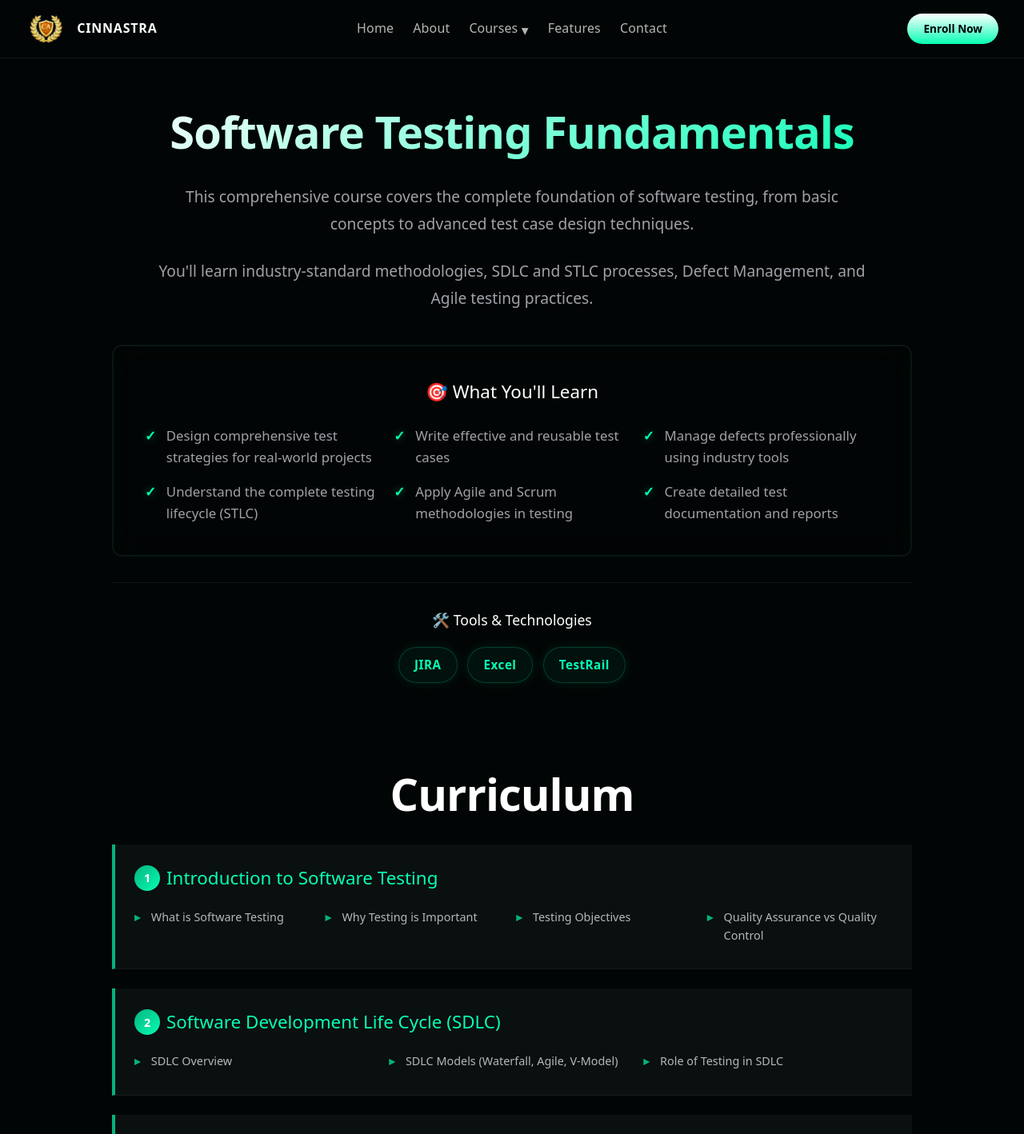
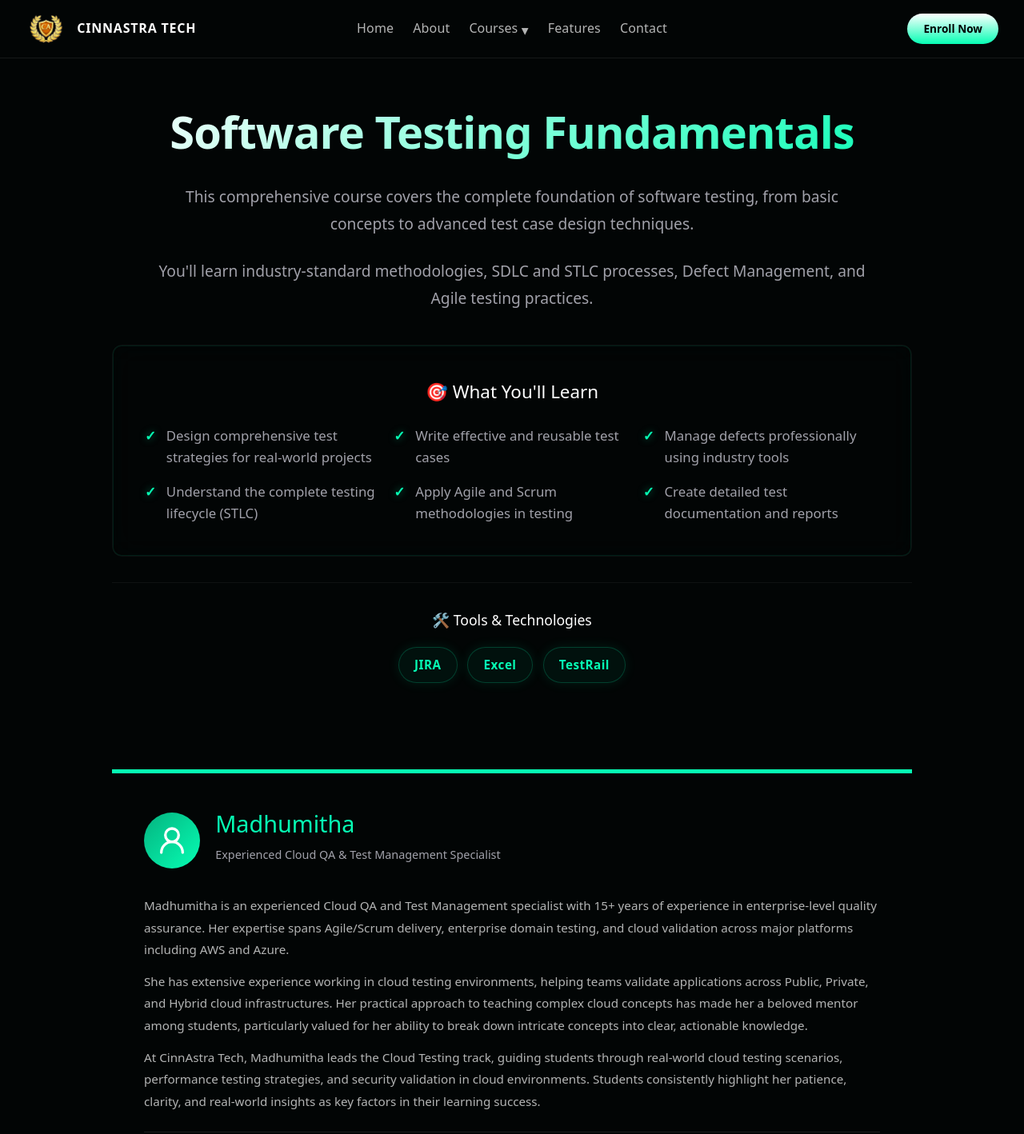
Before and after one commit to cinnastratech/website, a Next.js app: page /courses/fundamentals in a window 1280 px wide. Shown: the top 1418 px of the page at 80% size. Built offline with nearby package versions, Linux system fonts and the light colour scheme.

Commit message:
feat: Implement initial site layout with a responsive header featuring navigation, course mega-menu, mobile drawer, and enrollment dialog, along with foundational page and data structures.

```diff
--- a/app/layout.tsx
+++ b/app/layout.tsx
@@ -10,30 +10,30 @@ const robotoMono = Roboto_Mono({ subsets: ['latin'], display: 'swap', variable:
 export const metadata: Metadata = {
   metadataBase: new URL('https://cinnastratech.com'),
   title: {
-    default: 'CinnAstraTech – Premier Software Testing Training Institute',
-    template: '%s | CinnAstraTech'
+    default: 'CinnAstra Tech – Premier Software Testing Training Institute',
+    template: '%s | CinnAstra Tech'
   },
-  description: 'Master manual and automated software testing. Guarnateed internship, expert-led training in Selenium, Playwright, AI testing, and more. Transform your career with CinnAstraTech.',
+  description: 'Master manual and automated software testing. Guaranteed internship, expert-led training in Selenium, Playwright, AI testing, and more. Transform your career with CinnAstra Tech.',
   keywords: ['Software Testing Training', 'Selenium Course', 'Playwright Automation', 'QA Course with Internship', 'AI in Testing', 'API Testing Training'],
-  authors: [{ name: 'CinnAstraTech Team' }],
-  creator: 'CinnAstraTech',
-  publisher: 'CinnAstraTech',
+  authors: [{ name: 'CinnAstra Tech Team' }],
+  creator: 'CinnAstra Tech',
+  publisher: 'CinnAstra Tech',
   formatDetection: {
     email: false,
     address: false,
     telephone: false,
   },
   openGraph: {
-    title: 'CinnAstraTech – Innovate Beyond Boundaries',
+    title: 'CinnAstra Tech – Innovate Beyond Boundaries',
     description: 'Premier software testing training institute with guaranteed internship and placement support.',
     url: 'https://cinnastratech.com',
-    siteName: 'CinnAstraTech',
+    siteName: 'CinnAstra Tech',
     locale: 'en_IN',
     type: 'website',
   },
   twitter: {
     card: 'summary_large_image',
-    title: 'CinnAstraTech – Software Testing Training',
+    title: 'CinnAstra Tech – Software Testing Training',
     description: 'Transform your career with expert-led software testing courses.',
   },
   robots: {
--- a/app/page.tsx
+++ b/app/page.tsx
@@ -2,8 +2,8 @@ import type { Metadata } from 'next';
 import HeroSection from '@/components/home/HeroSection';
 
 export const metadata: Metadata = {
-  title: 'Home | CinnAstraTech – Innovate Beyond Boundaries',
-  description: 'Master software testing with CinnAstraTech. Expert-led courses in Selenium, Playwright, Cloud Testing, and AI-powered QA. Guaranteed internships available.',
+  title: 'Home | CinnAstra Tech – Innovate Beyond Boundaries',
+  description: 'Master software testing with CinnAstra Tech. Expert-led courses in Selenium, Playwright, Cloud Testing, and AI-powered QA. Guaranteed internships available.',
 };
 import AudienceSection from '@/components/home/AudienceSection';
 import CoursesOverview from '@/components/home/CoursesOverview';
--- a/components/layout/Footer.tsx
+++ b/components/layout/Footer.tsx
@@ -9,12 +9,13 @@ export default function Footer() {
                   <div className="flex justify-center mb-6">
             <Image
               src="/Logo.png"
-              alt="CinnAstra Logo"
+              alt="CinnAstra Tech Logo"
               width={150}
               height={100}
               className="h-20 w-auto object-contain"
             />
           </div>
+          <h3 className="footer-brand-name text-2xl font-bold mb-2">CinnAstra Tech</h3>
           <p className="footer-tagline">
             Innovate Beyond Boundaries
           </p>
@@ -52,7 +53,7 @@ export default function Footer() {
 
       <div className="footer-bottom-bar">
         <p>
-          © {new Date().getFullYear()} CinnAstra Technologies. All rights reserved. | Recreated by <a href="https://mergex.in" target="_blank" rel="noopener noreferrer" className="transition-colors hover:text-[#06feb4]" style={{ color: 'inherit', textDecoration: 'none' }}>Mergex</a>
+          © {new Date().getFullYear()} CinnAstra Tech. All rights reserved. | Recreated by <a href="https://mergex.in" target="_blank" rel="noopener noreferrer" className="transition-colors hover:text-[#06feb4]" style={{ color: 'inherit', textDecoration: 'none' }}>Mergex</a>
         </p>
         <div className="footer-legal">
           <Link href="/legal">Terms & Conditions</Link>
--- a/components/layout/Header.tsx
+++ b/components/layout/Header.tsx
@@ -91,10 +91,15 @@ export default function Header() {
       >
         <nav className="navbar">
           <div className="nav-left">
-            <Link href="/" className="logo" onClick={handleLinkClick}>
+            <Link href="/" className="logo" onClick={() => {
+              if (pathname === '/') {
+                window.scrollTo({ top: 0, behavior: 'smooth' });
+              }
+              handleLinkClick();
+            }}>
               <Image src="/Logo.png" alt="CinnAstraTech Logo" width={32} height={32} className="logo-img" priority />
               <span className="logo-text">
-                CINNASTRA
+                CinnAstra Tech
               </span>
             </Link>
           </div>
@@ -215,7 +220,7 @@ export default function Header() {
                   <Link href="/" className="logo" onClick={handleLinkClick}>
                     <Image src="/Logo.png" alt="CinnAstraTech Logo" width={32} height={32} />
                   </Link>
-                  <span className="drawer-branding-center">CINNASTRA</span>
+                  <span className="drawer-branding-center">CinnAstra Tech</span>
                   <button className="drawer-close" onClick={toggleMenu}>✕</button>
                 </div>
 
--- a/data/trainers.ts
+++ b/data/trainers.ts
@@ -3,18 +3,19 @@ import { Timer, Activity, Building2, Cloud, FlaskConical, Blocks, Link, Plug, Bo
 
 const trainers: Trainer[] = [
   {
-    id: 'madhumita',
-    name: 'Madhumita',
-    subtitle: 'Software Cloud QA & Test Management Professional',
+    id: 'madhumitha',
+    name: 'Madhumitha',
+    subtitle: 'Experienced Cloud QA & Test Management Specialist',
     bio: [
-      'Madhumita is a Software QA professional with 15+ years of extensive experience across Agile and Scrum-driven delivery models, enterprise domain-focused testing, and cloud-based application validation. She brings deep expertise in Functional testing practices, requirement analysis, sprint-level quality planning, and continuous quality alignment within fast-paced Agile environments. Her strengths include Scrum facilitation from a QA perspective, cross-functional collaboration, domain-intensive testing strategies, and cloud platform quality assurance, ensuring business-critical systems meet both functional and non-functional expectations.',
-      'At CinnAstra Tech, Madhu delivers outcome-driven training focused on Testing processes, Agile-based execution, domain-oriented testing, and cloud-enabled validation practices. Her methodical and learner-focused approach helps professionals strengthen testing fundamentals, apply quality standards effectively, and contribute with confidence across real project environments.',
+      'Madhumitha is an experienced Cloud QA and Test Management specialist with 15+ years of experience in enterprise-level quality assurance. Her expertise spans Agile/Scrum delivery, enterprise domain testing, and cloud validation across major platforms including AWS and Azure.',
+      'She has extensive experience working in cloud testing environments, helping teams validate applications across Public, Private, and Hybrid cloud infrastructures. Her practical approach to teaching complex cloud concepts has made her a beloved mentor among students, particularly valued for her ability to break down intricate concepts into clear, actionable knowledge.',
+      'At CinnAstra Tech, Madhumitha leads the Cloud Testing track, guiding students through real-world cloud testing scenarios, performance testing strategies, and security validation in cloud environments. Students consistently highlight her patience, clarity, and real-world insights as key factors in their learning success.',
     ],
     highlights: [
       { icon: Timer, label: '15+ Years', value: 'QA Experience' },
-      { icon: Activity, label: 'Agile & Scrum', value: 'Delivery Focus' },
-      { icon: Building2, label: 'Domain-Intensive', value: 'Testing Strategies' },
-      { icon: Cloud, label: 'Cloud Validation', value: 'Quality Assurance' },
+      { icon: Cloud, label: 'AWS & Azure', value: 'Cloud Validation' },
+      { icon: Activity, label: 'Agile/Scrum', value: 'Expert Delivery' },
+      { icon: Building2, label: 'Enterprise', value: 'Domain Testing' },
     ],
   },
   {
```
